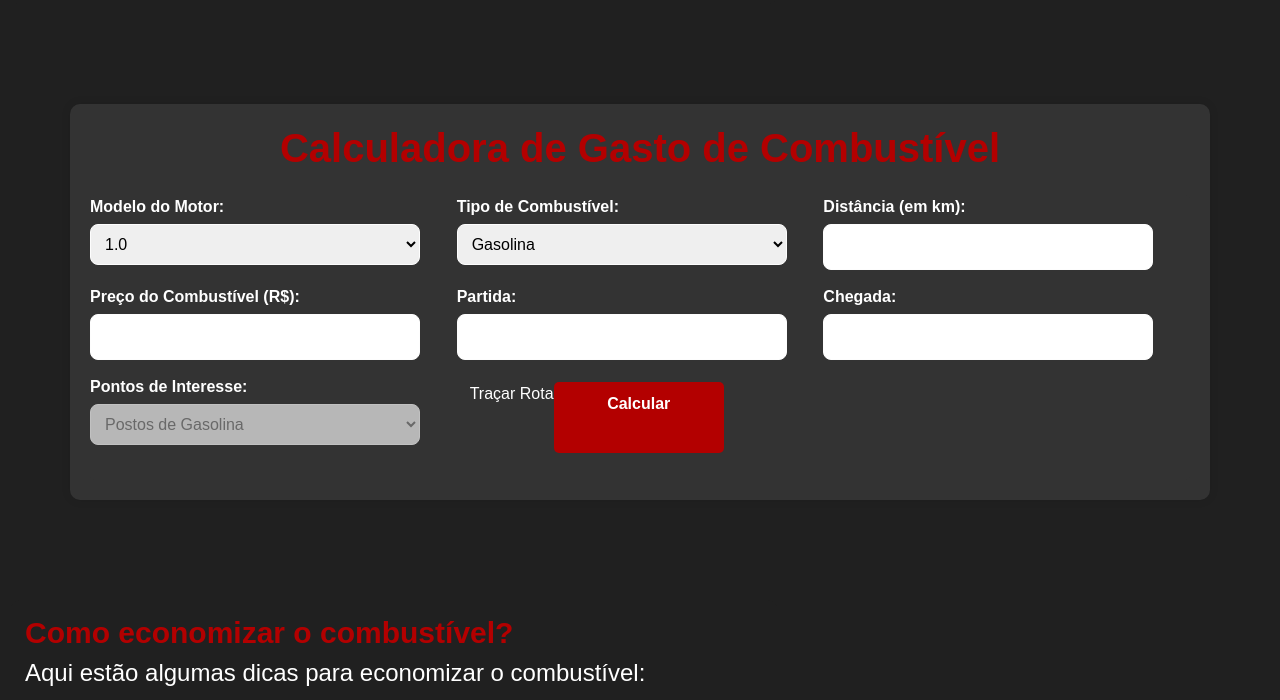
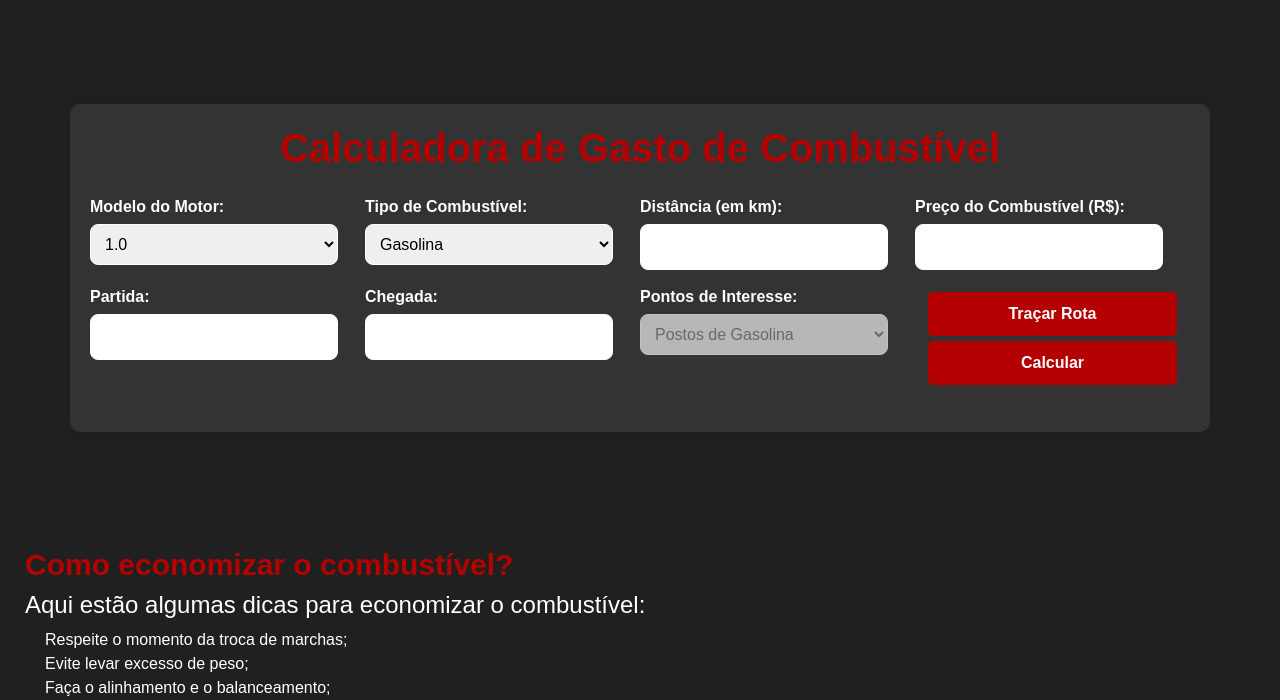
Before and after one commit to xdaniel-nicola/EcoKm, a PHP site: page / in a window 1280 px wide. Shown: the part 2340-3040 px from the top of the page. Run offline with PHP 8.4, Linux system fonts and the light colour scheme; some libraries are stand-ins or nearby versions.

Commit message:
estilo para botoes e pro mapa

```diff
--- a/style.css
+++ b/style.css
@@ -182,6 +188,9 @@ body.logged-in .action-btn {
     background-color: #660000;
 }
 
+body:not(.logged-in) #map {
+    filter: blur(5px);
+}
 .action-btn:active {
     scale: 0.95;
 }
@@ -196,15 +205,16 @@ body.logged-in .action-btn {
 }
 
 .btn {
-    display: flex;
+    display: grid;
+    grid-template-columns: auto;
 }
-.btn #route-button{
-    margin-right: 5px;
-    width: 50%
+.btn .calculateBtn{
+    margin-bottom: 5px;
+    width: 100%
 }
 
 .btn .cadastroCalc{
-    width: 50%;
+    width: 100%;
 }
 
 h1 {
@@ -250,6 +260,26 @@ input, select {
     color: #ffffff;
 }
 
+.calculateBtn{
+    width: 100px;
+    padding: 10px;
+    background-color: #b30000;
+    color: #ffffff;
+    font-weight: bold;
+    border: none;
+    border-radius: 5px;
+    cursor: pointer;
+    font-size: 16px;
+    text-align: center;
+    text-decoration: none;
+  }
+
+  .calculateBtn:hover{
+    background-color: #660000;
+    text-decoration: none;
+    color: #ffffff;
+  }
+
 /* button {
     width: 100;
     padding: 10px;
@@ -371,7 +405,7 @@ button:hover {
 
 .containerFormCarro{
     display:grid;
-    grid-template-columns: auto auto auto;
+    grid-template-columns: auto auto auto auto;
 }
 
 .containerFormCarro div{
```
Also changed, not shown: other parts of style.css (+45 -3 lines).
